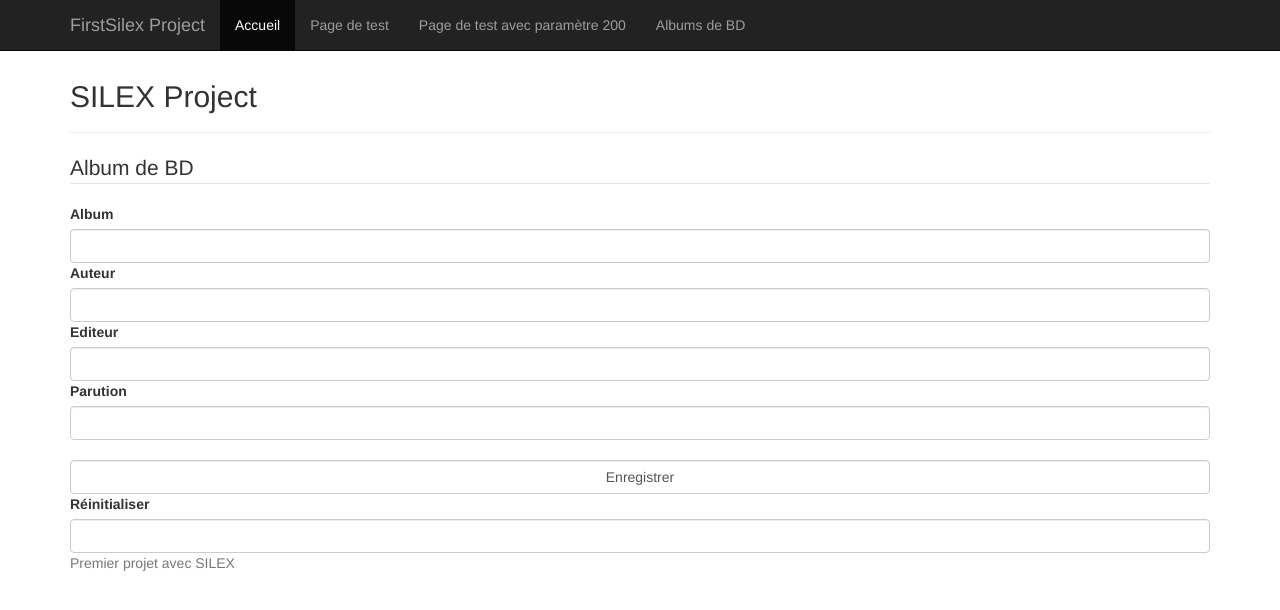
After one commit to HichamA/firstsilex, a PHP site: template templates/albumbd-form-draft.html.twig in a window 1280 px wide. The commit adds this page. Shown: the top 610 px of the page. Run offline with PHP 8.4, Linux system fonts and the light colour scheme; the template is opened without the code that fills it, so the values that code supplies are empty; form fields are guessed from the names that the template uses; some libraries are stand-ins or nearby versions.

Commit message:
test albumupdate-draft

```diff
--- /dev/null
+++ b/templates/albumbd-form-draft.html.twig
@@ -0,0 +1,16 @@
+{% extends "layout.html.twig" %}
+{% block content %}
+    <form method="post">
+    <fieldset>
+    <legend>Album de BD</legend>
+    {{ form_errors(form) }}
+    {{ form_row(form.album) }}
+    {{ form_row(form.auteur) }}
+    {{ form_row(form.editeur) }}
+    {{ form_row(form.parution) }}
+    <br>
+    {{ form_row(form.save, { 'label': 'Enregistrer' }) }}
+    {{ form_row(form.reset, { 'label': 'Réinitialiser' }) }}
+    </fieldset>
+    </form>
+{% endblock %}
--- a/templates/layout.html.twig
+++ b/templates/layout.html.twig
@@ -1,6 +1,7 @@
 <!DOCTYPE html>
-<html>
-    <head>
+<html lang="fr">
+<head>
+    <meta charset="utf-8">
         <title>{% block title '' %} - My Silex Application</title>
         <meta name="viewport" content="width=device-width">
         <link href="{{ asset('lib/bootstrap/css/bootstrap.min.css')}}" rel="stylesheet" type="text/css">
@@ -22,6 +23,42 @@
         </script>
     </head>
     <body>
-        {% block content %}{% endblock %}
+        <!-- Fixed navbar -->
+        <nav class="navbar navbar-inverse navbar-fixed-top">
+            <div class="container">
+                <div class="navbar-header">
+                    <button type="button" class="navbar-toggle collapsed"
+                            data-toggle="collapse" data-target="#navbar"
+                            aria-expanded="false" aria-controls="navbar">
+                        <span class="sr-only">Toggle navigation</span>
+                        <span class="icon-bar"></span>
+                        <span class="icon-bar"></span>
+                        <span class="icon-bar"></span>
+                    </button>
+                    <a class="navbar-brand" href="#">FirstSilex Project</a>
+                </div>
+                <div id="navbar" class="collapse navbar-collapse">
+                    <ul class="nav navbar-nav">
+                        <li class="active"><a href="{{ url('homepage')}}">Accueil</a></li>
+                        <li><a href="{{ url('testpage')}}">Page de test</a></li>
+                        <li><a href="{{ url('testparam', {'id':'200'})}}">Page de test avec paramètre 200</a></li>
+                        <li><a href="{{ url('listebd', {'id':'200'})}}">Albums de BD</a></li>
+
+                    </ul>
+                </div><!--/.nav-collapse -->
+            </div>
+        </nav>
+        <div class="container">
+            <br><br>
+            <div class="page-header">
+                <h2>SILEX Project</h2>
+            </div>
+            {% block content %}{% endblock %}
+        </div>
+        <footer class="footer">
+            <div class="container">
+                <p class="text-muted">Premier projet avec SILEX</p>
+            </div>
+        </footer>
     </body>
 </html>
```
Also changed, not shown: src/app.php (+14 -0 lines), src/controllers.php (+112 -0 lines), templates/listebd.html.twig (+4 -4 lines).
